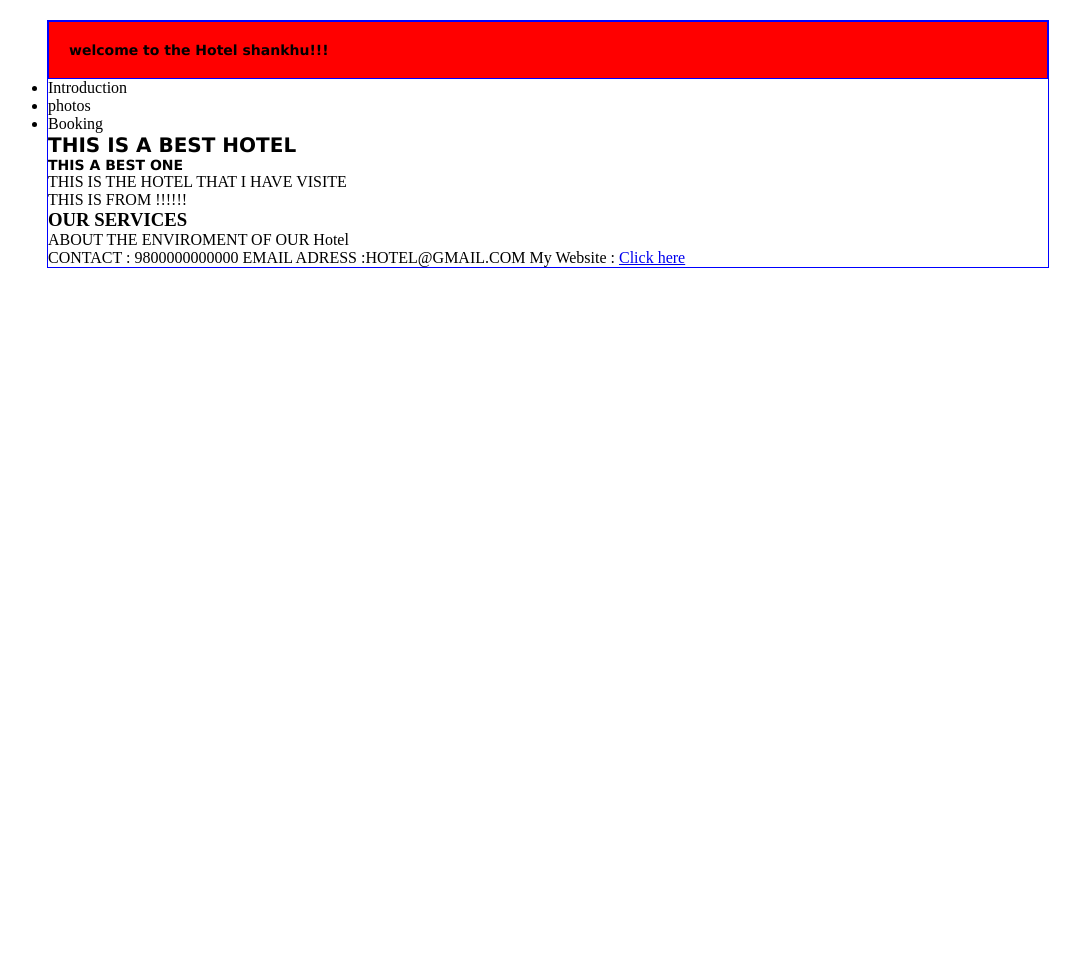
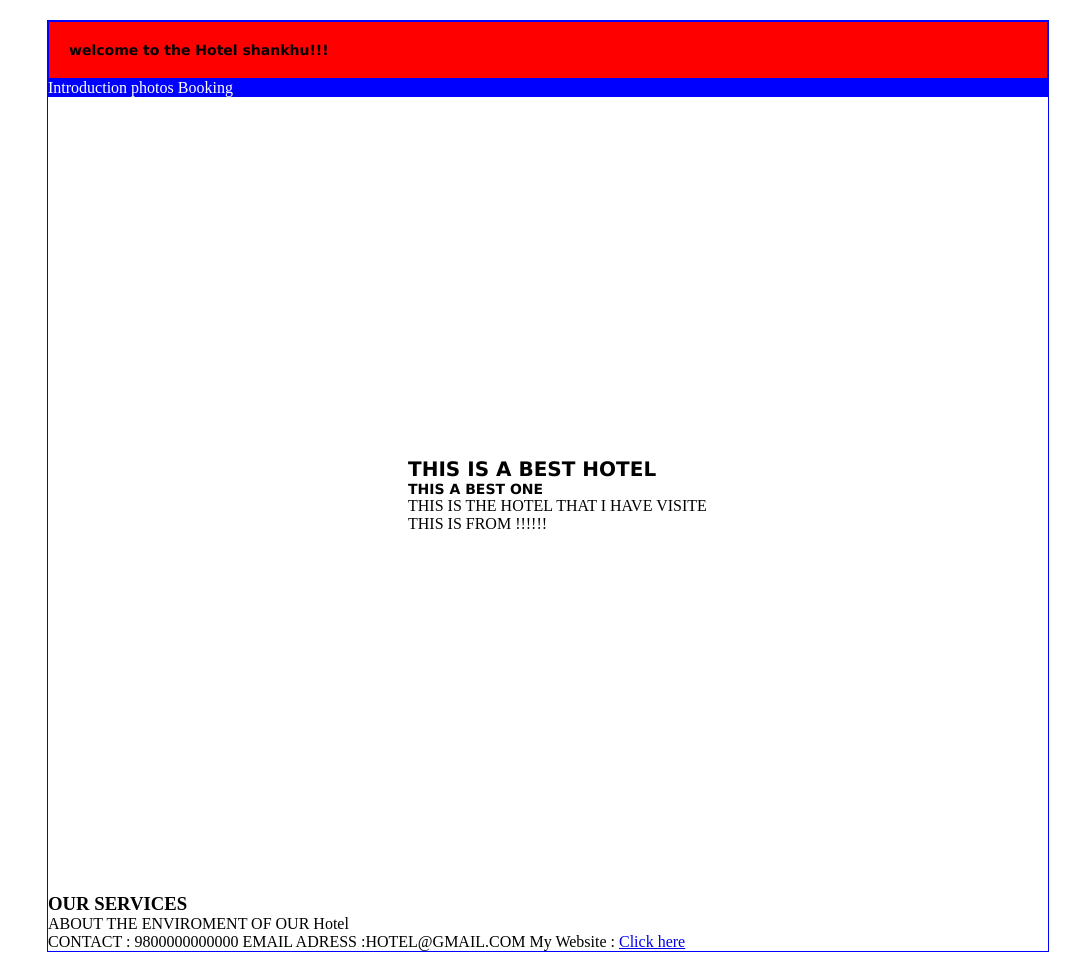
Before and after one commit to chaulagainsushil/chaulagainsushil.github.io, a plain HTML site: page day4.html in a window 1280 px wide. Shown: the whole page, without its empty margins (92-1172 px from the left). Before the commit the page ends 800 px from the top, so only its background shows below. Drawn offline with Linux system fonts and the light colour scheme.

Commit message:
i have try to change in text size and the box size of that website but i find something problem in that last row

```diff
--- a/day4.html
+++ b/day4.html
@@ -14,7 +14,7 @@
         <h2> welcome to the Hotel shankhu!!! </h2>
 
     </header>
-    <nav id="top menu">
+    <nav id="top_menu">
 
         <ul >
 
@@ -23,7 +23,7 @@
             <li>Booking</li>
         </ul>
     </nav>
-    <section id="main body">
+    <section id="main_body">
         <ARTicle>
             <HEader>
                 <HGRoup>
@@ -38,7 +38,7 @@
             </FOOter>
                           </ARTicle>
     </section>
-    <aside id="side news">
+    <aside id="side_news">
         <h3>OUR SERVICES </h3>
         ABOUT THE ENVIROMENT OF OUR Hotel
     </aside>
--- a/main.css
+++ b/main.css
@@ -28,6 +28,15 @@ body
     padding: 20px;
 }
 #top_menu {
-    background: BLUE;
+    background: blue;
     color: white;
 }
+#top_menu li{
+    display: inline-block;
+    list-style: none;
+    padding: 5px tahoma ;
+}
+#main_body{
+    float: left;
+    width: 660px;
+    margin: 360px;  /* margin: 30px;  /* 720px , 280 left /*
```
